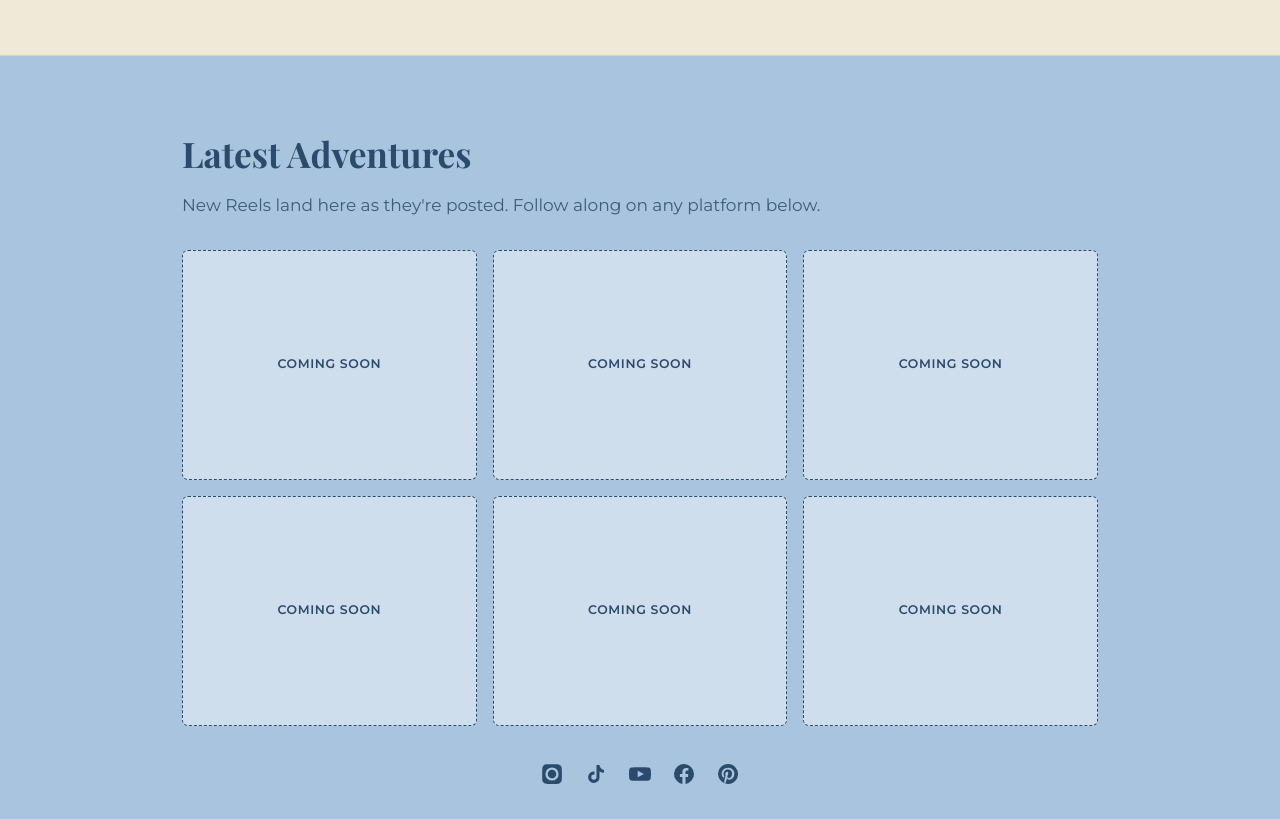
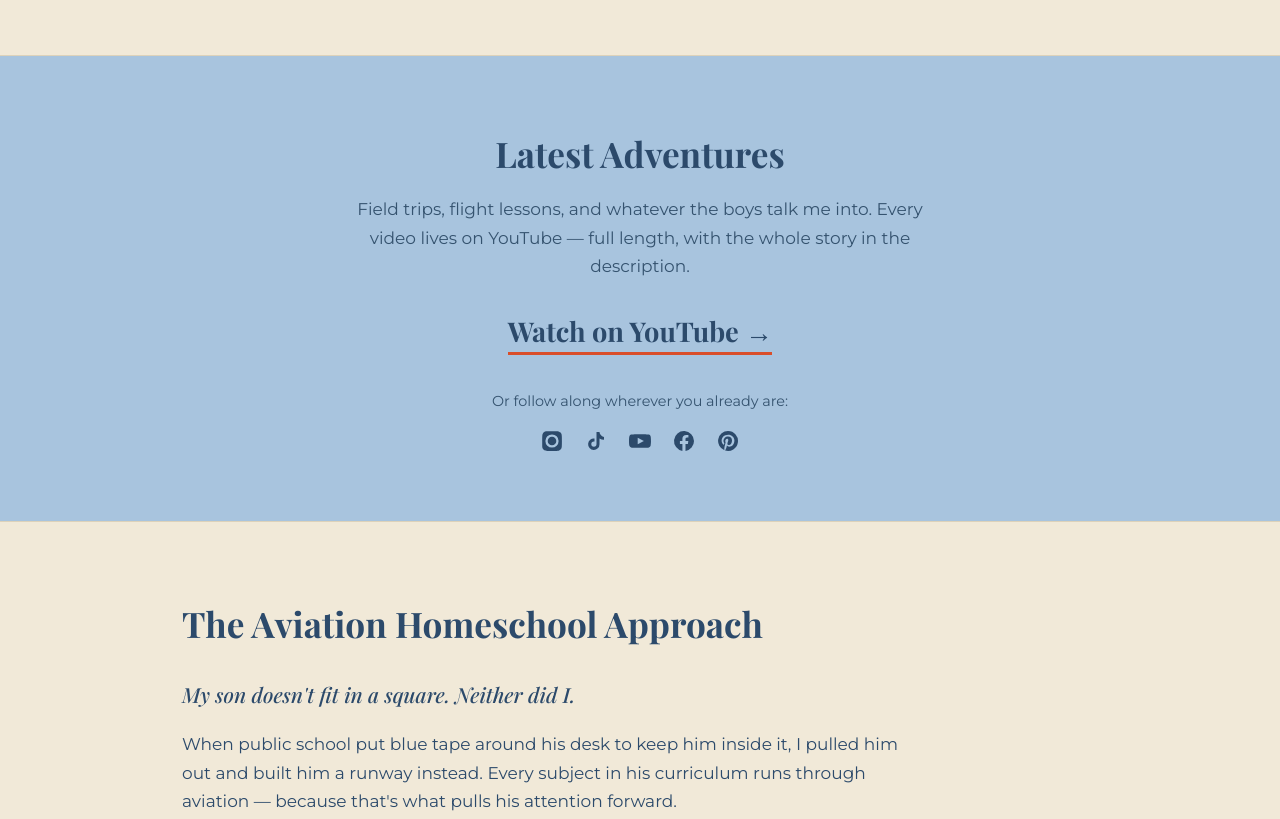
Before and after one commit to electramama04-bit/Runwaysnpoppies, a website: page public/index.html in a window 1280 px wide. Shown: the part 1440-2259 px from the top of the page. Drawn offline with Linux system fonts and the light colour scheme; no server answers.

Commit message:
Point the Reels section at YouTube instead of a thumbnail grid
Videos are moving to YouTube as their home, so the six placeholder Reel
slots are replaced by one text link. Nothing on the page now waits on
thumbnails that would have to be re-cut every time a video goes up.

- "Watch on YouTube" as a single serif link, poppy underline
- Copy says where videos live and that the full story is in the description
- All five platform links stay, under a short follow line
- Removes the reelgrid styles the slots needed

Verified: every link in the section resolves, no failed requests, section
renders correctly at desktop width.

Co-Authored-By: Claude Opus 5 <noreply@anthropic.com>
Claude-Session: https://claude.ai/code/session_014D57pxR5H6QMXoSBk9PpwR

```diff
--- a/public/index.html
+++ b/public/index.html
@@ -92,18 +92,16 @@
   <div class="wrap">
     <h2>Latest Adventures</h2>
     <p class="section-note">
-      New Reels land here as they're posted. Follow along on any platform below.
+      Field trips, flight lessons, and whatever the boys talk me into. Every video
+      lives on YouTube &mdash; full length, with the whole story in the description.
     </p>
-    <!-- Replace each slot with a thumbnail + that Reel's permalink as they go up. -->
-    <div class="reelgrid">
-      <a class="reel" href="https://instagram.com/runwaysnpoppies" rel="noopener noreferrer" target="_blank"><span>Coming soon</span></a>
-      <a class="reel" href="https://instagram.com/runwaysnpoppies" rel="noopener noreferrer" target="_blank"><span>Coming soon</span></a>
-      <a class="reel" href="https://instagram.com/runwaysnpoppies" rel="noopener noreferrer" target="_blank"><span>Coming soon</span></a>
-      <a class="reel" href="https://instagram.com/runwaysnpoppies" rel="noopener noreferrer" target="_blank"><span>Coming soon</span></a>
-      <a class="reel" href="https://instagram.com/runwaysnpoppies" rel="noopener noreferrer" target="_blank"><span>Coming soon</span></a>
-      <a class="reel" href="https://instagram.com/runwaysnpoppies" rel="noopener noreferrer" target="_blank"><span>Coming soon</span></a>
-    </div>
-    <div class="socials" aria-label="Social links">
+    <p class="watch">
+      <a href="https://youtube.com/@runwaysnpoppies" rel="noopener noreferrer" target="_blank">
+        Watch on YouTube &rarr;
+      </a>
+    </p>
+    <p class="section-note follow">Or follow along wherever you already are:</p>
+<div class="socials" aria-label="Social links">
       <a href="https://instagram.com/runwaysnpoppies" rel="noopener noreferrer" target="_blank" aria-label="Instagram">
         <svg viewBox="0 0 24 24" width="24" height="24" fill="currentColor" aria-hidden="true"><path d="M12 2.2c3.2 0 3.6 0 4.9.07 1.2.05 1.8.25 2.2.42.6.22 1 .48 1.4.9.4.4.7.8.9 1.4.2.4.4 1 .4 2.2.1 1.3.1 1.7.1 4.9s0 3.6-.1 4.9c0 1.2-.2 1.8-.4 2.2-.2.6-.5 1-.9 1.4-.4.4-.8.7-1.4.9-.4.2-1 .4-2.2.4-1.3.1-1.7.1-4.9.1s-3.6 0-4.9-.1c-1.2 0-1.8-.2-2.2-.4-.6-.2-1-.5-1.4-.9-.4-.4-.7-.8-.9-1.4-.2-.4-.4-1-.4-2.2C2.2 15.6 2.2 15.2 2.2 12s0-3.6.1-4.9c0-1.2.2-1.8.4-2.2.2-.6.5-1 .9-1.4.4-.4.8-.7 1.4-.9.4-.2 1-.4 2.2-.4C8.4 2.2 8.8 2.2 12 2.2zm0 3.2A6.6 6.6 0 1 0 18.6 12 6.6 6.6 0 0 0 12 5.4zm0 10.9A4.3 4.3 0 1 1 16.3 12 4.3 4.3 0 0 1 12 16.3zm6.9-11.1a1.55 1.55 0 1 1-1.55-1.55A1.55 1.55 0 0 1 18.9 5.2z"/></svg>
       </a>
--- a/public/styles.css
+++ b/public/styles.css
@@ -366,45 +366,31 @@ footer .rule {
 
 /* ---------- 4. Reels ---------- */
 
-.s-reels { padding: 68px 0; }
+.s-reels { padding: 68px 0; text-align: center; }
 .s-reels h2 {
   font-family: var(--serif);
   font-size: clamp(1.7rem, 3.6vw, 2.2rem);
   color: var(--navy);
-  margin: 0 0 8px;
+  margin: 0 0 12px;
 }
-.s-reels .section-note { color: #3d5c78; margin-bottom: 30px; }
-
-.reelgrid {
-  display: grid;
-  grid-template-columns: repeat(3, 1fr);
-  gap: 16px;
-  margin-bottom: 36px;
+.s-reels .section-note {
+  color: #35536f;
+  margin: 0 auto 28px;
+  max-width: 54ch;
 }
-@media (max-width: 620px) { .reelgrid { grid-template-columns: repeat(2, 1fr); } }
-
-.reel {
-  aspect-ratio: 9 / 16;
-  /* Empty placeholder slots are capped so they don't dominate the page.
-     Remove max-height once real thumbnails are dropped in. */
-  max-height: 230px;
-  width: 100%;
-  justify-self: center;
-  background: rgba(255, 255, 255, 0.45);
-  border: 1px dashed var(--navy);
-  border-radius: 6px;
-  display: flex;
-  align-items: center;
-  justify-content: center;
+.s-reels .watch { margin: 0 0 34px; }
+.s-reels .watch a {
+  font-family: var(--serif);
+  font-size: clamp(1.25rem, 3vw, 1.7rem);
+  font-weight: 700;
+  color: var(--navy);
   text-decoration: none;
-  color: var(--navy);
-  font-size: 0.78rem;
-  font-weight: 600;
-  letter-spacing: 0.05em;
-  text-transform: uppercase;
-  transition: background 0.15s ease;
+  border-bottom: 3px solid var(--poppy);
+  padding-bottom: 3px;
+  transition: color 0.15s ease;
 }
-.reel:hover { background: rgba(255, 255, 255, 0.75); color: var(--navy); }
+.s-reels .watch a:hover { color: var(--poppy); }
+.s-reels .follow { font-size: 0.9rem; margin-bottom: 16px; }
 
 .socials { display: flex; gap: 20px; justify-content: center; }
 .socials a { color: var(--navy); display: inline-flex; transition: color 0.15s ease; }
```
